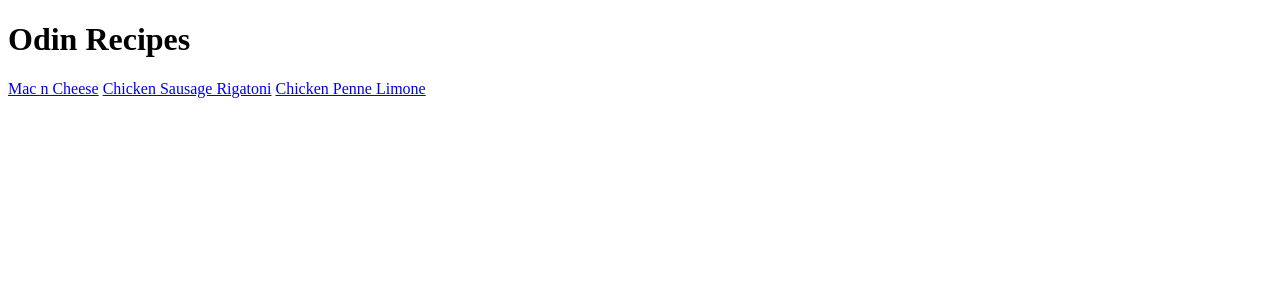
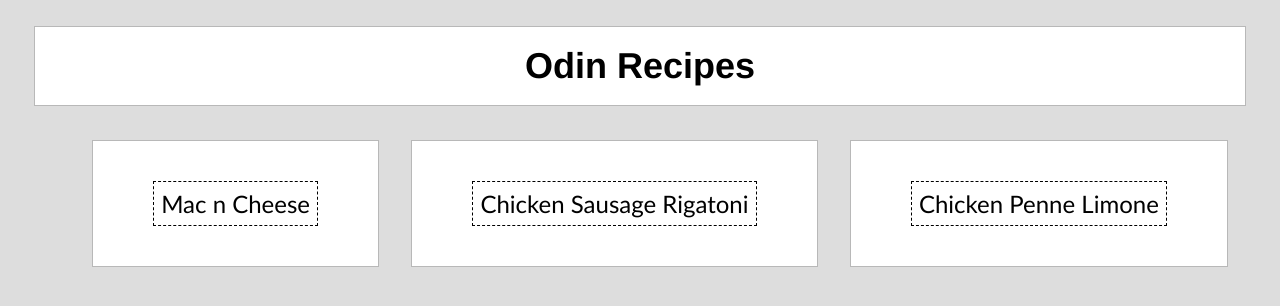
Before and after one commit to jarrettwbishop/odin-recipes, a plain HTML site: page index.html in a window 1280 px wide. Drawn offline with Linux system fonts and the light colour scheme.

Commit message:
Add CSS styling

```diff
--- a/index.html
+++ b/index.html
@@ -3,12 +3,15 @@
     <head>
         <meta charset="UTF-8">
         <title>Odin Recipes</title>
+        <link rel="stylesheet" href="style.css">
     </head>
     <body>
         <h1>Odin Recipes</h1>
-        <a href="recipes/macncheese.html">Mac n Cheese</a>
-        <a href="recipes/Chicken-Sausage-Rigatoni.html">Chicken Sausage Rigatoni</a>
-        <a href="recipes/Chicken-Penne-Limone.html">Chicken Penne Limone</a>
+        <ul>
+            <li><a href="recipes/macncheese.html">Mac n Cheese</a></li>
+            <li><a href="recipes/Chicken-Sausage-Rigatoni.html">Chicken Sausage Rigatoni</a></li>
+            <li><a href="recipes/Chicken-Penne-Limone.html">Chicken Penne Limone</a></li>
+        </ul>
     </body>
 
 </html>
--- /dev/null
+++ b/style.css
@@ -0,0 +1,39 @@
+* {
+    background-color: rgb(221, 221, 221);
+    margin: .5em;
+}
+
+a {
+    text-decoration: none;
+    color: black;
+    background-color: white;
+    font-family: 'Gill Sans', 'Gill Sans MT', Calibri, 'Trebuchet MS', sans-serif;
+    font-size: 24px;
+    border: 1px dashed black;
+    padding: .3em;
+    font-weight: 500;
+}
+
+h1 {
+    font-size: 36px;
+    border: 1px solid rgb(184, 184, 184);
+    text-align: center;
+    padding: .5em;
+    background-color: white;
+    font-family: 'Franklin Gothic Medium', 'Arial Narrow', Arial, sans-serif;
+    font-weight: 900;
+}
+
+ul {
+    display: flex;
+    justify-content: center;
+}
+
+li {
+    list-style: none;
+    border: 1px solid rgb(184, 184, 184);
+    background-color: white;
+    text-align: center;
+    padding: 3em;
+    margin: 1em;
+}
```
